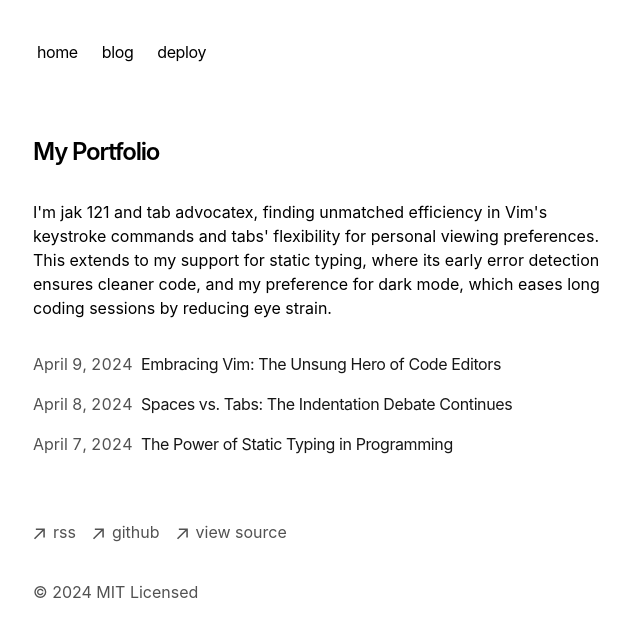
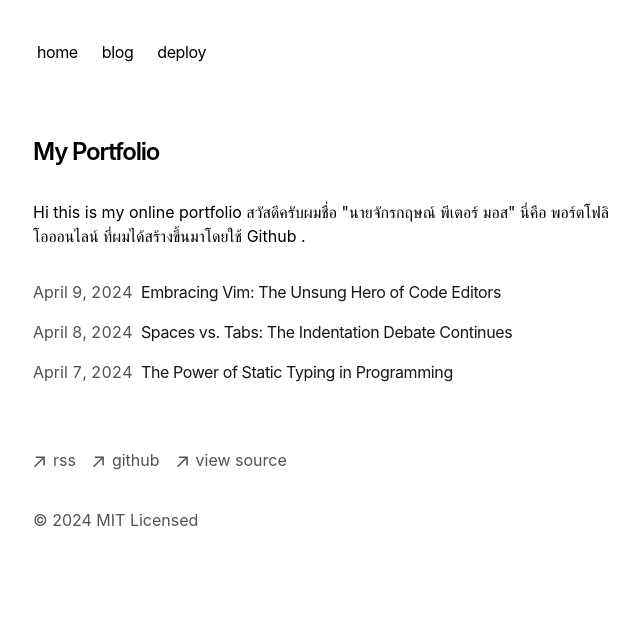
Before and after one commit to jakmoss/jaks-portfolio, a Next.js app: page / in a window 1280 px wide. Shown: the top 636 px of the page, without its empty margins (319-959 px from the left). Built offline with nearby package versions, Linux system fonts and the light colour scheme.

Commit message:
Update page.tsx

```diff
--- a/app/page.tsx
+++ b/app/page.tsx
@@ -7,11 +7,10 @@ export default function Page() {
         My Portfolio
       </h1>
       <p className="mb-4">
-        {`I'm jak 121 and tab advocatex, finding unmatched efficiency in
-        Vim's keystroke commands and tabs' flexibility for personal viewing
-        preferences. This extends to my support for static typing, where its
-        early error detection ensures cleaner code, and my preference for dark
-        mode, which eases long coding sessions by reducing eye strain.`}
+        {`Hi this is my online portfolio
+        สวัสดีครับผมชื่อ "นายจักรกฤษณ์ พีเตอร์ มอส" นี่คือ พอร์ตโฟลิโอออนไลน์ ที่ผมได้สร้างขึ้นมาโดยใช้ Github
+
+        .`}
       </p>
       <div className="my-8">
         <BlogPosts />
```
